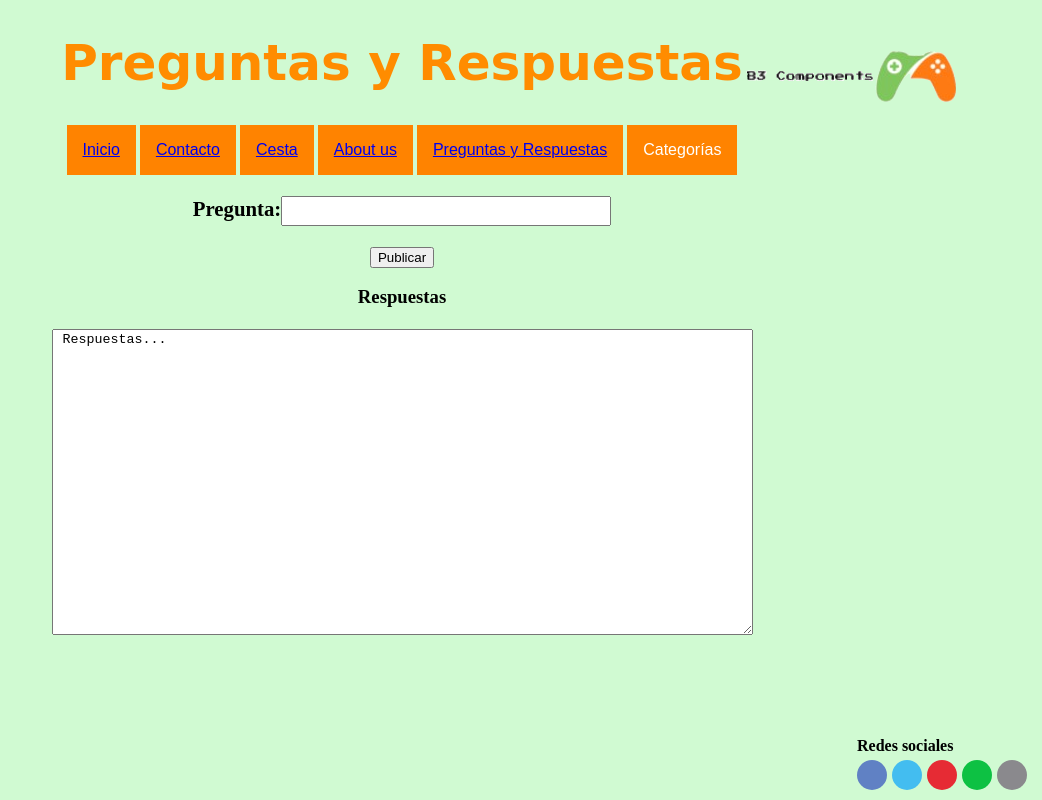
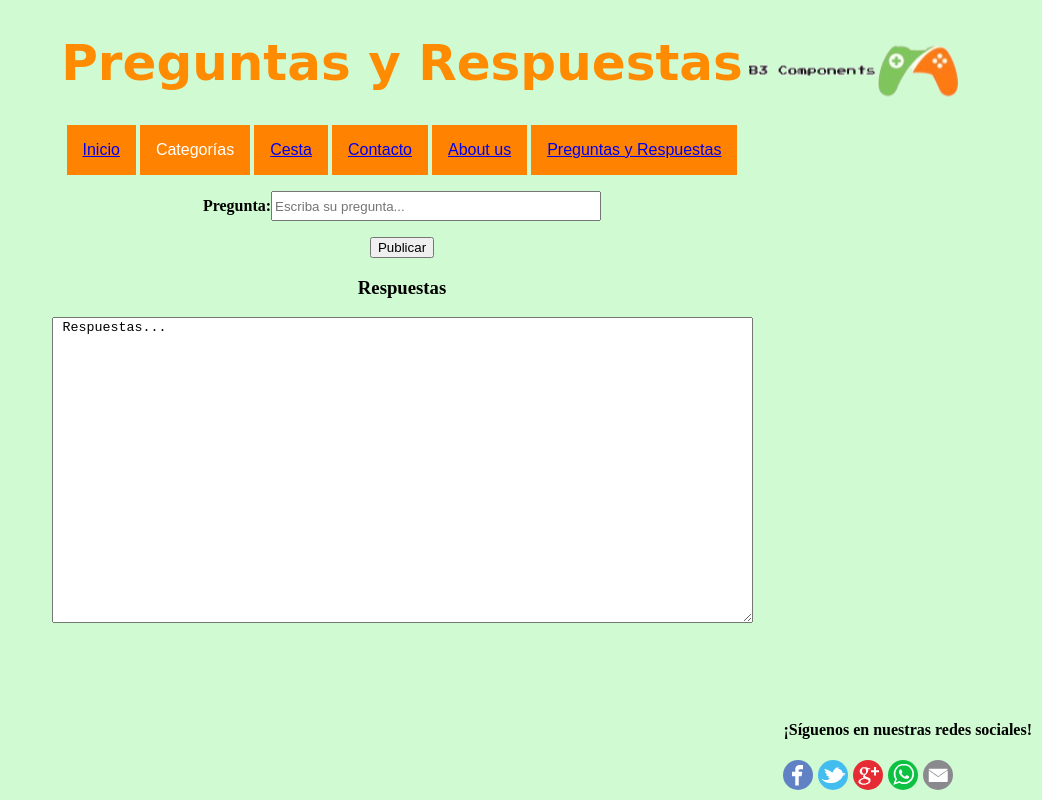
Before and after one commit to BrionesDev/tienda-virtual, a plain HTML site: page PreguntasRespuestas.html in a window 1280 px wide. Shown: the whole page, without its empty margins (238-1280 px from the left). Drawn offline with Linux system fonts and the light colour scheme.

Commit message:
7a Modificación

```diff
--- a/PreguntasRespuestas.html
+++ b/PreguntasRespuestas.html
@@ -22,47 +22,64 @@
 </head>
 
 <body>
+
+    <header>
+        <div class="box-header">
+            <div id="main-title">
+                <!-- Título de página + logo -->
                 <h1>Preguntas y Respuestas</h1>
+            </div>
+            <div id="logo">
+                <a href="Principal.html"><img src="imagenes/logoDefinitivo.png" alt="Logo B3 Components"></a>
+            </div>
+        </div>
+    </header>
+
+    <main>
+        <!-- Botones de navegación -->
         <div id="EstructuraBotones">
-        <!-- Conjunto de botones fijados en cada una de las páginas -->
-        <div class="dropdown"> <button class="dropbtn"><a href="Principal.html">Inicio</a></button></div>
-        <div class="dropdown"> <button class="dropbtn"><a href="Contacto.html">Contacto</a></button></div>
-        <div class="dropdown"> <button class="dropbtn"><a href="Cesta.html">Cesta</a></button></div>
-        <div class="dropdown"> <button class="dropbtn"><a href="AboutUs.html">About us</a></button> </div>
-        <div class="dropdown"> <button class="dropbtn"><a href="PreguntasRespuestas.html">Preguntas y
-                    Respuestas</a></button></div>
-        <!-- Conjunto de categorías que se mostrarán en el desplegable -->
-        <div class="dropdown"> <button onclick="myFunction()" class="dropbtn">Categorías</button>
+            <div class="dropdown"><button class="dropbtn"><a href="Principal.html">Inicio</a></button></div>
+            <!-- Función JavaScript que mostrará un menú desplegable -->
+            <div class="dropdown"><button onclick="myFunction()" class="dropbtn">Categorías</button>
                 <div id="myDropdown" class="dropdown-content">
                     <a href="#videojuegos">Videojuegos</a>
+                    <a href="#perifericos">Periféricos</a>
+                    <a href="#accesorios">Accesorios</a>
                     <a href="#merchandising">Merchandising</a>
-                <a href="#perif%C3%A9ricos">Periféricos</a>
-                <a href="#accesorios">Accesorios</a>
                 </div>
             </div>
+            <div class="dropdown"><button class="dropbtn"><a href="Cesta.html">Cesta</a></button></div>
+            <div class="dropdown"><button class="dropbtn"><a href="Contacto.html">Contacto</a></button></div>
+            <div class="dropdown"><button class="dropbtn"><a href="AboutUs.html">About us</a></button> </div>
+            <div class="dropdown"><button class="dropbtn"><a href="PreguntasRespuestas.html">Preguntas y Respuestas</a></button></div>
         </div>
         <div id="BloquePrincipal">
             <!-- Cuadro de texto para introducir la pregunta -->
-        <p><b>Pregunta:</b><input name="nombre" type="text"><br></p>
+            <p><b>Pregunta:</b><input name="question" type="text" placeholder="Escriba su pregunta..." alert-light><br></p>
             <!-- Botón para publicar la pregunta --><button>Publicar </button><br>
             <div id="Respuestas">
                 <h3> Respuestas </h3>
                 <!-- Conjunto de preguntas y respuestas que los usuarios han introducido con el tiempo  -->
-            <p> <textarea name="comentarios" rows="20" cols="85" readonly="readonly"> Respuestas...
+                <p> <textarea name="answers" rows="20" cols="85" readonly="readonly"> Respuestas...
         </textarea></p>
             </div>
         </div>
-    <br>
+    </main>
+
+    <footer>
         <!-- Conjunto de logos de redes sociales que conducirá a nuestro perfil  -->
-    <div class="shared-panel" id="RedesSociales"> <span>Redes sociales</span><br>
+        <div class="container-social-networks">
+            <div id="redes-sociales">
+                <p>¡Síguenos en nuestras redes sociales!</p>
                 <a target="_blank" class="shared fb" title="Facebook"></a>
                 <a target="_blank" class="shared tt" title="Twitter"></a>
                 <a target="_blank" class="shared gp" title="Google+"></a>
                 <a data-action="share/whatsapp/share" class="shared wa" title="WhatsApp"></a>
                 <a target="_blank" class="shared ce" id="sml" title="Email"></a>
             </div>
-    <!-- Logo de la empresa  -->
-    <a href="Principal.html"><img id="logo" src="imagenes/logoDefinitivo.png" alt="" longdesc="logoDefinitivo.png"></a>
+        </div>
+    </footer>
+
 </body>
 
 </html>
--- a/css/Cesta.css
+++ b/css/Cesta.css
@@ -38,7 +38,7 @@
     height: 30px;
     margin: 5px 0;
     padding: 0;
-    background: url("shared.png") no-repeat;
+    background: url("../imagenes/shared.png") no-repeat;
     float: left;
     margin-right: 5px;
     cursor: pointer;
@@ -122,14 +122,15 @@
     display: block;
 }
 
-#RedesSociales {
+#redes-sociales {
     position: absolute;
     bottom: 5px;
     right: 10px;
+    font-weight: bold;
 }
 
-h1 {
-    font-size: 50px;
+#main-title {
+    font-size: 25px;
     text-align: center;
     color: darkorange;
     font-family: 'Staatliches', cursive;
@@ -140,10 +141,6 @@ h2 {
     text-align: center;
     color: darkorange;
     font-family: 'Staatliches', cursive;
-}
-
-p {
-    font-size: 130%;
 }
 
 #BloquePrincipal {
@@ -159,8 +156,11 @@ p {
 
 #logo {
     position: absolute;
-    top: -20px;
-    right: 10px;
+    top: 0;
+    right: 0;
+    overflow: hidden;
+    width: 366px;
+    height: 78px;
 }
 
 #VaciarContinuar {
@@ -182,3 +182,25 @@ textarea {
 body {
     background-color: #d0fad2;
 }
+
+header>div>#logo>a {
+    position: absolute;
+    top: 50%;
+    left: 0;
+    transform: translateY(-50%);
+}
+
+header {
+    position: relative;
+}
+
+.container-social-networks {
+    width: 100%;
+    text-align: right;
+}
+
+
+/*.box-header {
+    width: 1850px;
+    height: 250px;
+}+/
--- a/css/Contacto.css
+++ b/css/Contacto.css
@@ -14,13 +14,6 @@ textarea {
 
 body {
     background-color: #d0fad2;
-}
-
-h1 {
-    font-size: 50px;
-    text-align: center;
-    color: darkorange;
-    font-family: 'Staatliches', cursive;
 }
 
 .container {
@@ -59,7 +52,7 @@ h1 {
     height: 30px;
     margin: 5px 5px 5px 0px;
     padding: 0px;
-    background: rgba(0, 0, 0, 0) url("shared.png") no-repeat scroll 0% 0%;
+    background: rgba(0, 0, 0, 0) url("../imagenes/shared.png") no-repeat scroll 0% 0%;
     float: left;
     cursor: pointer;
     border-radius: 50%;
@@ -149,7 +142,7 @@ h1 {
     font-weight: bold;
 }
 
-#BloquePrincipal {
+.BloquePrincipal {
     position: relative;
     text-align: center;
 }
@@ -167,11 +160,38 @@ h1 {
 
 #logo {
     position: absolute;
-    top: -20px;
-    right: 10px;
+    top: 0;
+    right: 0;
+    overflow: hidden;
+    width: 366px;
+    height: 78px;
+}
+
+#main-title {
+    font-size: 25px;
+    text-align: center;
+    color: darkorange;
+    font-family: 'Staatliches', cursive;
 }
 
 .container-social-networks {
     width: 100%;
     text-align: right;
 }
+
+header {
+    position: relative;
+}
+
+header>div>#logo>a {
+    position: absolute;
+    top: 50%;
+    left: 0;
+    transform: translateY(-50%);
+}
+
+
+/*.box-header {
+    width: 1850px;
+    height: 250px;
+}*/
--- a/css/PreguntasRespuestas.css
+++ b/css/PreguntasRespuestas.css
@@ -42,7 +42,7 @@ body {
     height: 30px;
     margin: 5px 0;
     padding: 0;
-    background: url("shared.png") no-repeat;
+    background: url("../imagenes/shared.png") no-repeat;
     float: left;
     margin-right: 5px;
     cursor: pointer;
@@ -126,6 +126,11 @@ body {
     display: block;
 }
 
+.container-social-networks {
+    width: 100%;
+    text-align: right;
+}
+
 h1 {
     font-size: 50px;
     text-align: center;
@@ -133,14 +138,11 @@ h1 {
     font-family: 'Staatliches', cursive;
 }
 
-p {
-    font-size: 130%;
-}
-
-#RedesSociales {
+#redes-sociales {
     position: absolute;
     bottom: 5px;
     right: 10px;
+    font-weight: bold;
 }
 
 #BloquePrincipal {
@@ -158,13 +160,40 @@ p {
     text-align: center;
 }
 
+#main-title {
+    font-size: 25px;
+    text-align: center;
+    color: darkorange;
+    font-family: 'Staatliches', cursive;
+}
+
 #logo {
     position: absolute;
-    top: -20px;
-    right: 10px;
+    top: 0;
+    right: 0;
+    overflow: hidden;
+    width: 366px;
+    height: 78px;
+}
+
+header>div>#logo>a {
+    position: absolute;
+    top: 50%;
+    left: 0;
+    transform: translateY(-50%);
 }
 
 input {
     width: 330px;
     height: 30px;
 }
+
+header {
+    position: relative;
+}
+
+
+/*.box-header {
+    width: 1850px;
+    height: 250px;
+}*/
--- a/css/aboutus.css
+++ b/css/aboutus.css
@@ -29,7 +29,7 @@
 .shared-panel span {
     margin: 10px 0px;
     font-size: 16px;
-    font-weight: 600;p
+    font-weight: 600;
 }
 
 .shared {
@@ -38,7 +38,7 @@
     height: 30px;
     margin: 5px 5px 5px 0px;
     padding: 0px;
-    background: rgba(0, 0, 0, 0) url("shared.png") no-repeat scroll 0% 0%;
+    background: rgba(0, 0, 0, 0) url("../imagenes/shared.png") no-repeat scroll 0% 0%;
     float: left;
     cursor: pointer;
     border-radius: 50%;
@@ -125,14 +125,20 @@
     display: block;
 }
 
+.container-social-networks {
+    width: 100%;
+    text-align: right;
+}
+
 #Campos {
     color: black;
 }
 
-#RedesSociales {
+#redes-sociales {
     position: absolute;
     bottom: 5px;
     right: 10px;
+    font-weight: bold;
 }
 
 #BloquePrincipal {
@@ -157,8 +163,18 @@
 
 #logo {
     position: absolute;
-    top: 0px;
-    right: 0px;
+    top: 0;
+    right: 0;
+    overflow: hidden;
+    width: 366px;
+    height: 78px;
+}
+
+header>div>#logo>a {
+    position: absolute;
+    top: 50%;
+    left: 0;
+    transform: translateY(-50%);
 }
 
 input {
@@ -170,13 +186,19 @@ body {
     background-color: #d0fad2;
 }
 
-h1 {
-    font-size: 50px;
+#main-title {
+    font-size: 25px;
     text-align: center;
     color: darkorange;
     font-family: 'Staatliches', cursive;
 }
 
-p {
-    font-size: 130%;
+header {
+    position: relative;
 }
+
+
+/*.box-header {
+    width: 1850px;
+    height: 250px;
+}+/
--- a/css/principal.css
+++ b/css/principal.css
@@ -50,7 +50,7 @@ body {
     margin: 5px 0;
     padding: 0;
     /* Recurso incluido en la descarga del ejemplo */
-    background: url("shared.png") no-repeat;
+    background: url("../imagenes/shared.png") no-repeat;
     float: left;
     margin-right: 5px;
     cursor: pointer;
@@ -147,10 +147,6 @@ body {
     display: inline;
 }
 
-.header {
-    text-align: center;
-}
-
 #img-new1 {
     text-align: center;
     display: block;
@@ -172,13 +168,6 @@ body {
     text-align: center;
     /*adding-block: ;*/
     /*ine-height: 10px;*/
-}
-
-#mainTitle {
-    font-size: 50px;
-    text-align: center;
-    color: darkorange;
-    font-family: 'Staatliches', cursive;
 }
 
 .news {
@@ -224,7 +213,7 @@ body {
 }
 
 .news>ul>li>.new {
-    width: 382px;
+    width: 395px;
     max-width: 100%;
     height: 100%;
     background-color: #fff;
@@ -257,7 +246,8 @@ body {
 
 .news>ul>li>.new>.new--content>.new--c--title>h5 {
     font-size: 20px;
-    font-weight: 500;
+    font-weight: bold;
+    font-family: 'Staatliches', cursive;
 }
 
 .container-social-networks {
@@ -280,14 +270,13 @@ body {
     background-image: url('../imagenes/Noticia2.jpg');
 }
 
+.news>ul>li:nth-child(3)>.new>.new--image {
+    background-image: url('../imagenes/Noticia3.jpg');
+}
+
 hr {
     color: red;
-    border: 5px;
-}
-
-.box-header {
-    width: 1850px;
-    /* height: 250px; */
+    font-weight: bolder;
 }
 
 #main-title {
@@ -317,5 +306,12 @@ header {
     position: relative;
 }
 
+.news>ul>li>.new>.new--content>.new--c--description>p {
+    font-family: 'Staatliches', cursive;
+}
 
-/*.news>ul>li>.new>.new--content>.new--c--description>p {}*/
+
+/*.box-header {
+    width: 1850px;
+    height: 250px;
+}*/
```
Also changed, not shown: AboutUs.html (+32 -12 lines), Cesta.html (+9 -8 lines), Contacto.html (+18 -16 lines), Principal.html (+25 -11 lines), prueba.html (added, +19 -0 lines), imagenes/Noticia3.jpg (added), imagenes/shared.png (added). Lines whose indentation alone changed are shown as unchanged.
